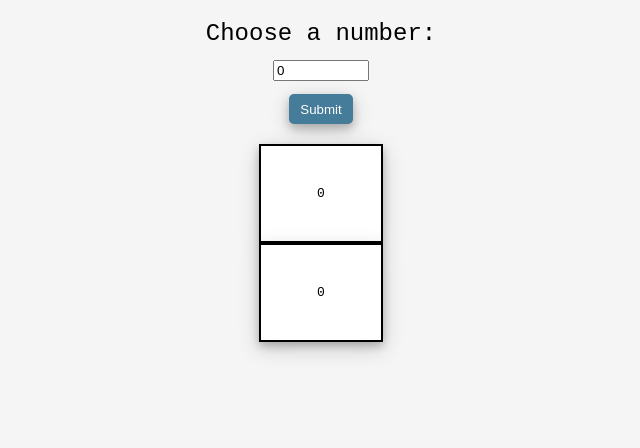
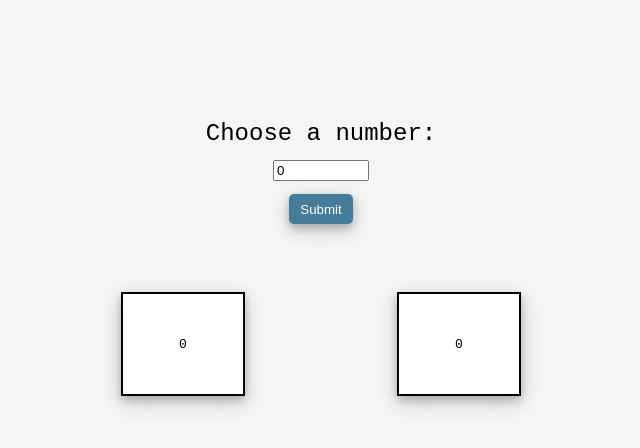
Before and after one commit to hilashay/dice-game, a React (Create React App) app: page / in a window 1280 px wide. Shown: the top 448 px of the page, without its empty margins (319-959 px from the left). Built offline with nearby package versions, Linux system fonts and the light colour scheme.

Commit message:
dices's style fixes

```diff
--- a/src/GameController.tsx
+++ b/src/GameController.tsx
@@ -19,8 +19,10 @@ const GameController: React.FC<GameControllerProps> = ({}) => {
   return (
     <Container>
       <DiceRangeInput range={range} setRange={setRange} />
-      <Dice range={range} onDiceResult={onDiceResult} />
-      <Dice range={range} onDiceResult={onDiceResult} />
+      <DicesContainer>
+        <Dice range={range} onDiceResult={onDiceResult} />
+        <Dice range={range} onDiceResult={onDiceResult} />
+      </DicesContainer>
       <ResultHistory history={history} />
     </Container>
   );
@@ -28,4 +30,16 @@ const GameController: React.FC<GameControllerProps> = ({}) => {
 
 export default GameController;
 
-const Container = styled.div``;
+const Container = styled.div`
+  display: flex;
+  align-items: center;
+  flex-direction: column;
+  padding: 100px;
+`;
+const DicesContainer = styled.div`
+  display: flex;
+  justify-content: space-between;
+  width: 400px;
+  height: 200px;
+  align-items: center;
+`;
--- a/src/modules/dice/Dice.tsx
+++ b/src/modules/dice/Dice.tsx
@@ -16,27 +16,17 @@ const Dice: React.FC<DiceProps> = ({ range, onDiceResult }) => {
     onDiceResult(randomNumber);
   };
 
-  return (
-    <Container>
-      <StyledDice onClick={handleClick}>{diceResult}</StyledDice>
-    </Container>
-  );
+  return <StyledDice onClick={handleClick}>{diceResult}</StyledDice>;
 };
 
 export default Dice;
 
-const Container = styled.div`
-  display: flex;
-  flex-direction: column;
-  align-items: center;
-  justify-content: space-between;
-`;
-
 const StyledDice = styled.div`
   width: 120px;
-  padding: 40px 0;
+  height: 100px;
   background: #ffffff;
   display: flex;
+  align-items: center;
   justify-content: center;
   border: 2px solid black;
   box-shadow: 0 4px 8px 0 rgba(0, 0, 0, 0.2), 0 6px 20px 0 rgba(0, 0, 0, 0.19);
```
